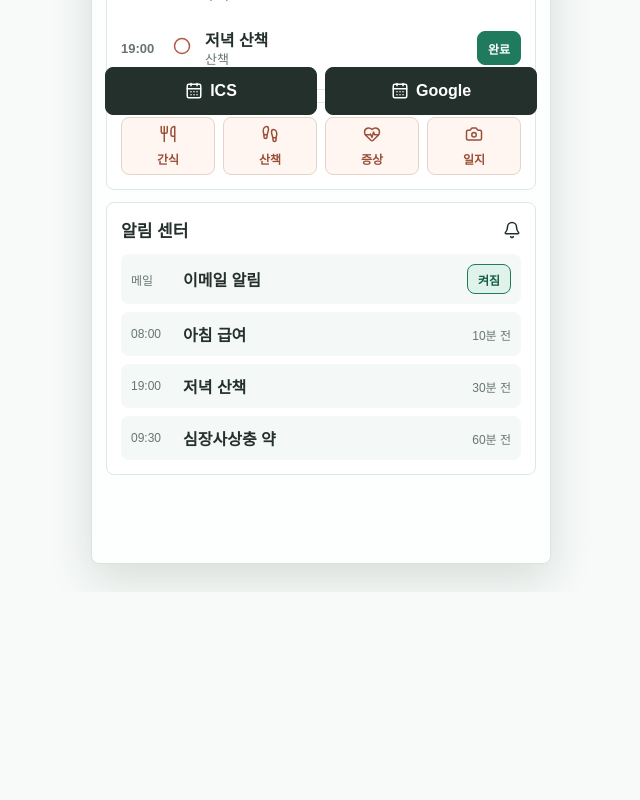
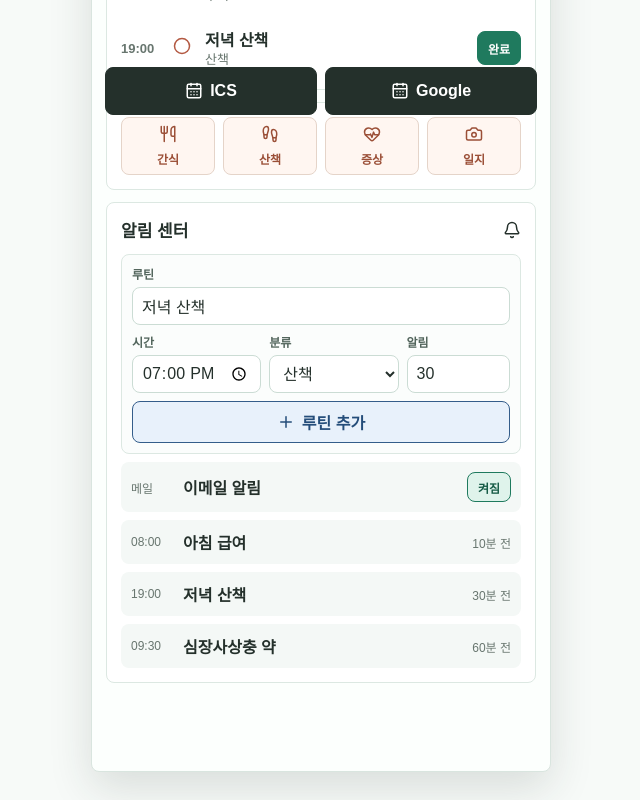
Before and after one commit to dlathdbsd1c4-sys/pet, a Next.js app: page / in a window 1280 px wide. Shown: the part 671-1471 px from the top of the page, without its empty margins (319-959 px from the left). Before the commit the page ends 1263 px from the top, so only its background shows below. Built offline with nearby package versions, Linux system fonts and the light colour scheme.

Commit message:
feat: add routine creation flow

```diff
--- a/src/app/globals.css
+++ b/src/app/globals.css
@@ -15,7 +15,8 @@ body {
 }
 
 button,
-input {
+input,
+select {
   font: inherit;
 }
 
@@ -260,6 +261,44 @@ h2 {
   gap: 8px;
 }
 
+.routine-form {
+  display: grid;
+  gap: 8px;
+  padding: 10px;
+  border: 1px solid #dce8e2;
+  border-radius: 8px;
+  background: #fbfdfc;
+}
+
+.routine-grid {
+  display: grid;
+  grid-template-columns: 1fr 1fr 0.8fr;
+  gap: 8px;
+}
+
+.compact-field {
+  display: grid;
+  gap: 5px;
+}
+
+.compact-field span {
+  color: #52655c;
+  font-size: 12px;
+  font-weight: 800;
+}
+
+.compact-field input,
+.compact-field select {
+  width: 100%;
+  min-width: 0;
+  min-height: 38px;
+  padding: 0 9px;
+  border: 1px solid #cbdcd4;
+  border-radius: 8px;
+  background: #ffffff;
+  color: #24302b;
+}
+
 .notice-row,
 .record-row,
 .expert-row {
--- a/src/components/mobile-care-app.tsx
+++ b/src/components/mobile-care-app.tsx
@@ -28,6 +28,7 @@ import {
   type CareCategory,
 } from '../lib/care';
 import {
+  addRoutineToState,
   appendCareLog,
   completeRoutineInState,
   createCareAppState,
@@ -69,6 +70,10 @@ export function MobileCareApp() {
   const [walkDistance, setWalkDistance] = useState('1.2');
   const [symptom, setSymptom] = useState('피부 가려움');
   const [memoryTitle, setMemoryTitle] = useState('기분 좋은 오후');
+  const [routineTitle, setRoutineTitle] = useState('저녁 산책');
+  const [routineTime, setRoutineTime] = useState('19:00');
+  const [routineCategory, setRoutineCategory] = useState<CareCategory>('walk');
+  const [routineReminder, setRoutineReminder] = useState('30');
   const [memoryPreview, setMemoryPreview] = useState<string | null>(null);
   const [locationConsent, setLocationConsent] = useState(false);
   const [walkPath, setWalkPath] = useState<WalkPoint[]>([]);
@@ -132,6 +137,19 @@ export function MobileCareApp() {
         routineId,
         id: createLogId(),
         now: createOccurredAt(current.activeDate),
+      }),
+    );
+  }
+
+  function addRoutine() {
+    setCareState((current) =>
+      addRoutineToState(current, {
+        id: createRoutineId(),
+        title: routineTitle,
+        category: routineCategory,
+        time: routineTime,
+        frequency: 'daily',
+        reminderMinutesBefore: Number(routineReminder) || 0,
       }),
     );
   }
@@ -299,6 +317,35 @@ export function MobileCareApp() {
                 <Bell size={18} />
               </div>
               <div className="notice-list">
+                <div className="routine-form" aria-label="새 루틴 추가">
+                  <label className="compact-field">
+                    <span>루틴</span>
+                    <input value={routineTitle} onChange={(event) => setRoutineTitle(event.target.value)} />
+                  </label>
+                  <div className="routine-grid">
+                    <label className="compact-field">
+                      <span>시간</span>
+                      <input type="time" value={routineTime} onChange={(event) => setRoutineTime(event.target.value)} />
+                    </label>
+                    <label className="compact-field">
+                      <span>분류</span>
+                      <select value={routineCategory} onChange={(event) => setRoutineCategory(event.target.value as CareCategory)}>
+                        <option value="meal">식사</option>
+                        <option value="walk">산책</option>
+                        <option value="health">건강</option>
+                        <option value="memory">추억</option>
+                      </select>
+                    </label>
+                    <label className="compact-field">
+                      <span>알림</span>
+                      <input inputMode="numeric" value={routineReminder} onChange={(event) => setRoutineReminder(event.target.value)} />
+                    </label>
+                  </div>
+                  <button className="secondary-action" onClick={addRoutine} type="button">
+                    <Plus size={18} />
+                    루틴 추가
+                  </button>
+                </div>
                 <div className="notice-row">
                   <span>메일</span>
                   <strong>이메일 알림</strong>
@@ -484,6 +531,14 @@ function createLogId() {
   return `log-${Date.now()}`;
 }
 
+function createRoutineId() {
+  if (typeof crypto !== 'undefined' && 'randomUUID' in crypto) {
+    return `routine-${crypto.randomUUID()}`;
+  }
+
+  return `routine-${Date.now()}`;
+}
+
 function categoryCopy(category: CareCategory) {
   const copy: Record<CareCategory, string> = {
     meal: '식사',
--- a/src/lib/care-state.ts
+++ b/src/lib/care-state.ts
@@ -71,6 +71,37 @@ export function appendCareLog(
   };
 }
 
+export function addRoutineToState(
+  state: CareAppState,
+  input: {
+    id: string;
+    title: string;
+    category: CareCategory;
+    time: string;
+    frequency: Routine['frequency'];
+    reminderMinutesBefore: number;
+  },
+): CareAppState {
+  const title = input.title.trim();
+  if (!title || !isValidRoutineTime(input.time)) return state;
+
+  return {
+    ...state,
+    routines: [
+      ...state.routines,
+      {
+        id: input.id,
+        petId: state.pet.id,
+        title,
+        category: input.category,
+        time: input.time,
+        frequency: input.frequency,
+        reminderMinutesBefore: input.reminderMinutesBefore,
+      },
+    ],
+  };
+}
+
 export function completeRoutineInState(
   state: CareAppState,
   input: {
@@ -98,6 +129,10 @@ export function completeRoutineInState(
     tags: [routine.title],
     sourceRoutineId: routine.id,
   });
+}
+
+function isValidRoutineTime(value: string) {
+  return /^([01]\d|2[0-3]):[0-5]\d$/.test(value);
 }
 
 export function updateNotificationPreferences(
```
Also changed, not shown: 2 other files (tests, documents, lock files or other folders).
